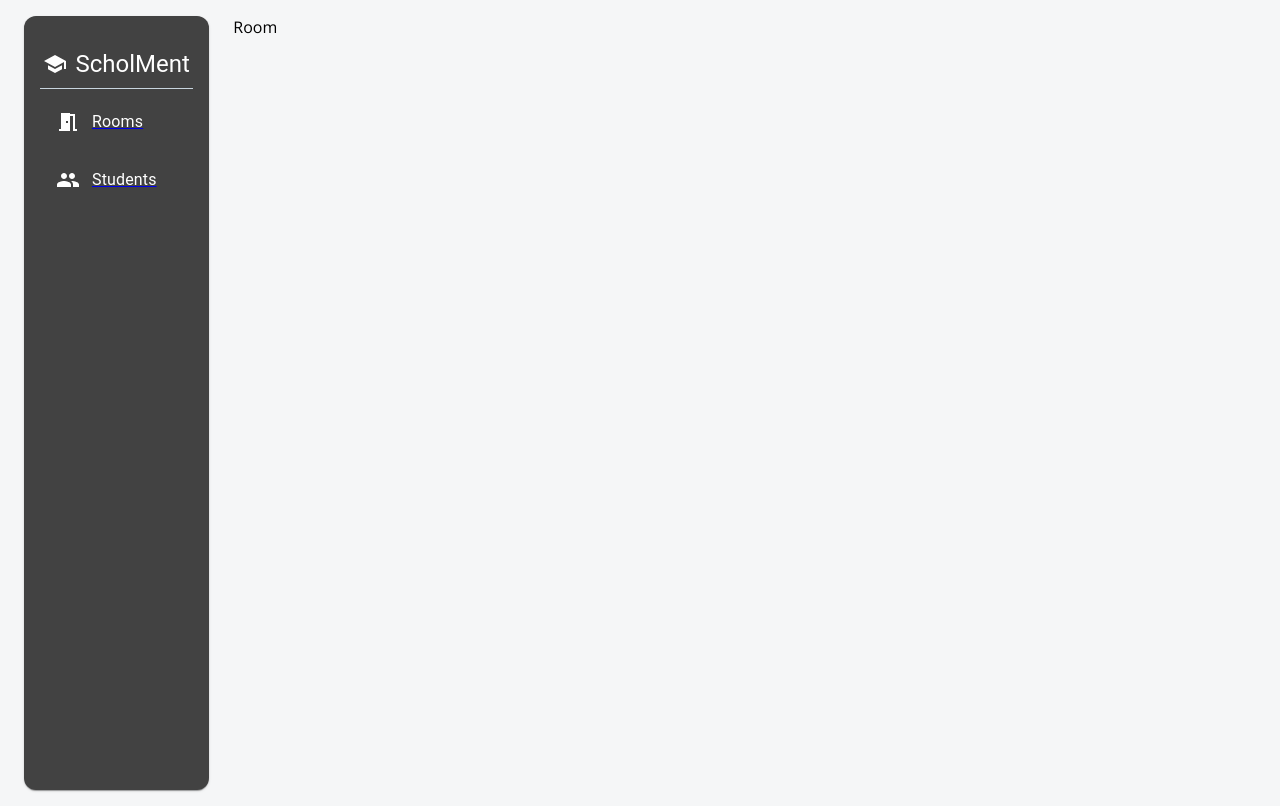
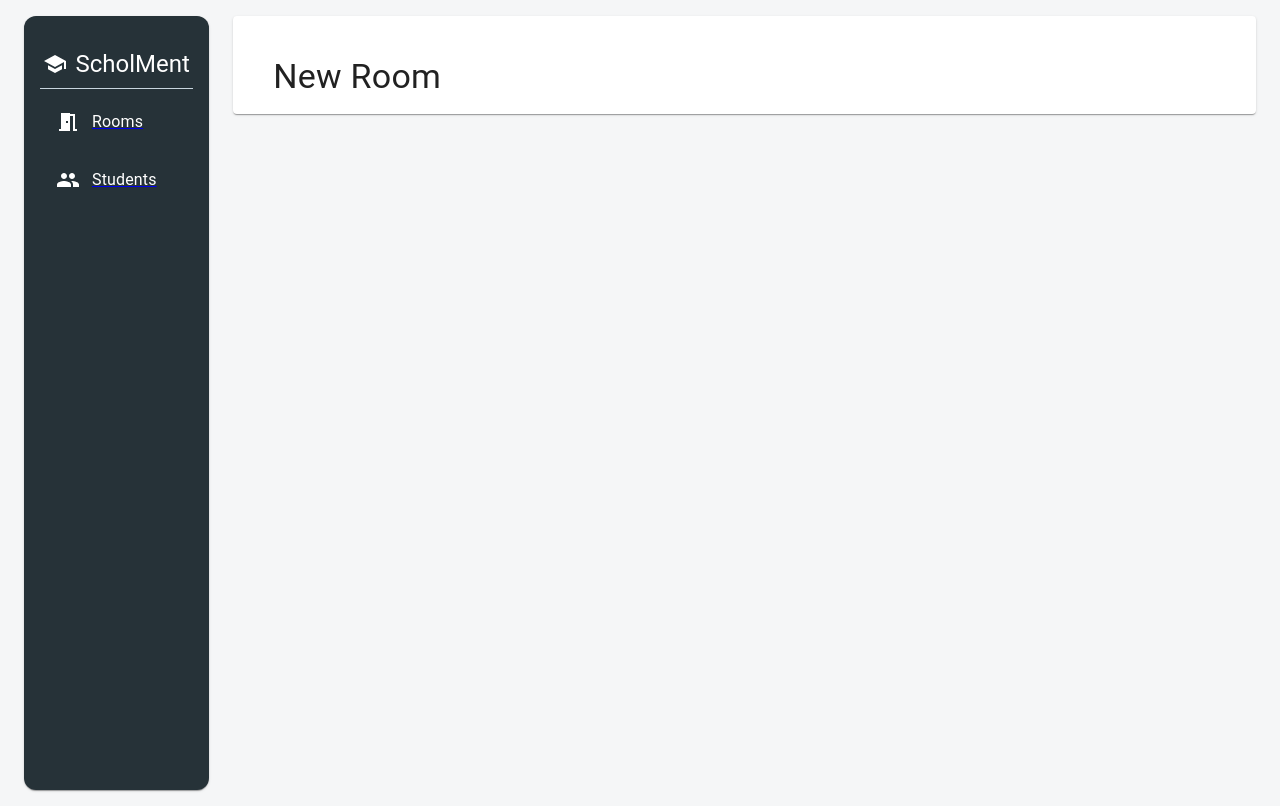
Before and after one commit to lucjdo/schoment, a React (Vite) app: page /rooms/create in a window 1280 px wide. Built offline with nearby package versions, Linux system fonts and the light colour scheme.

Commit message:
feat: create general rooms view

```diff
--- a/package.json
+++ b/package.json
@@ -17,6 +17,7 @@
     "lodash.sortby": "^4.7.0",
     "react": "^18.2.0",
     "react-dom": "^18.2.0",
+    "react-hook-form": "^7.47.0",
     "wouter": "^2.12.1"
   },
   "devDependencies": {
--- a/src/components/Menu/index.tsx
+++ b/src/components/Menu/index.tsx
@@ -18,7 +18,7 @@ export default function Menu({ sections, appName }: MenuProps) {
       sx={{
         height: 'calc(100vh - 90px)',
         padding: '2rem 1rem',
-        backgroundColor: 'grey.800',
+        backgroundColor: '#263238',
         borderRadius: '0.75rem'
       }}
     >
--- a/src/components/ViewLayout/index.tsx
+++ b/src/components/ViewLayout/index.tsx
@@ -4,7 +4,7 @@ import { ViewLayoutProps } from './types'
 
 export default function ViewLayout({ children }: ViewLayoutProps) {
   return (
-    <Paper sx={{ p: 3 }}>
+    <Paper sx={{ p: 5, pb: 2 }}>
       {React.Children.map(children, (child) => {
         return child
       })}
--- /dev/null
+++ b/src/containers/Rooms/RoomCreate/index.tsx
@@ -0,0 +1,10 @@
+import ViewLayout from '@components/ViewLayout'
+import { Typography } from '@mui/material'
+
+export default function RoomCreate() {
+  return (
+    <ViewLayout>
+      <Typography variant='h4'>New Room</Typography>
+    </ViewLayout>
+  )
+}
--- a/src/containers/Rooms/index.tsx
+++ b/src/containers/Rooms/index.tsx
@@ -1,14 +1,30 @@
-import { Typography } from '@mui/material'
+import { Button, Stack, Typography } from '@mui/material'
+import AddIcon from '@mui/icons-material/Add'
 import ROOMS from '../../mocks/Rooms.json'
 import ViewLayout from '@components/ViewLayout'
-import RoomsTable from '@components/RoomsTable'
+import RoomsTable from '@components/Rooms/RoomsTable'
 import { Room } from 'src/types'
+import { Link } from 'wouter'
 
 export default function Rooms() {
   const rooms: Room[] = ROOMS as Room[]
+
   return (
     <ViewLayout>
-      <Typography variant='h4'>Rooms</Typography>
+      <Stack
+        direction='row'
+        sx={{
+          justifyContent: 'space-between',
+          mb: 2
+        }}
+      >
+        <Typography variant='h4'>Rooms</Typography>
+        <Link style={{ textDecoration: 'none' }} href='rooms/create'>
+          <Button variant='contained' startIcon={<AddIcon />}>
+            New Room
+          </Button>
+        </Link>
+      </Stack>
       <RoomsTable rooms={rooms} />
     </ViewLayout>
   )
--- a/src/containers/Routes/index.tsx
+++ b/src/containers/Routes/index.tsx
@@ -1,13 +1,25 @@
 import Rooms from '@containers/Rooms'
+import RoomCreate from '@containers/Rooms/RoomCreate'
 import { Route, Switch } from 'wouter'
 
-export default function Routes() {
+function RoomsRoutes() {
   return (
     <Switch>
       <Route path='/rooms'>
         <Rooms />
       </Route>
+      <Route path='/rooms/create'>
+        <RoomCreate />
+      </Route>
       <Route path='/rooms/:id'>Room</Route>
+    </Switch>
+  )
+}
+
+export default function Routes() {
+  return (
+    <Switch>
+      <RoomsRoutes />
       <Route path='/students'>Students</Route>
     </Switch>
   )
```
Also changed, not shown: src/components/Rooms/RoomsTable/index.tsx (renamed from src/components/RoomsTable/index.tsx), src/components/Rooms/RoomsTable/types.d.ts (renamed from src/components/RoomsTable/types.d.ts), src/components/Rooms/RoomsTable/utils.ts (renamed from src/components/RoomsTable/utils.ts), 1 other file (tests, documents, lock files or other folders).
